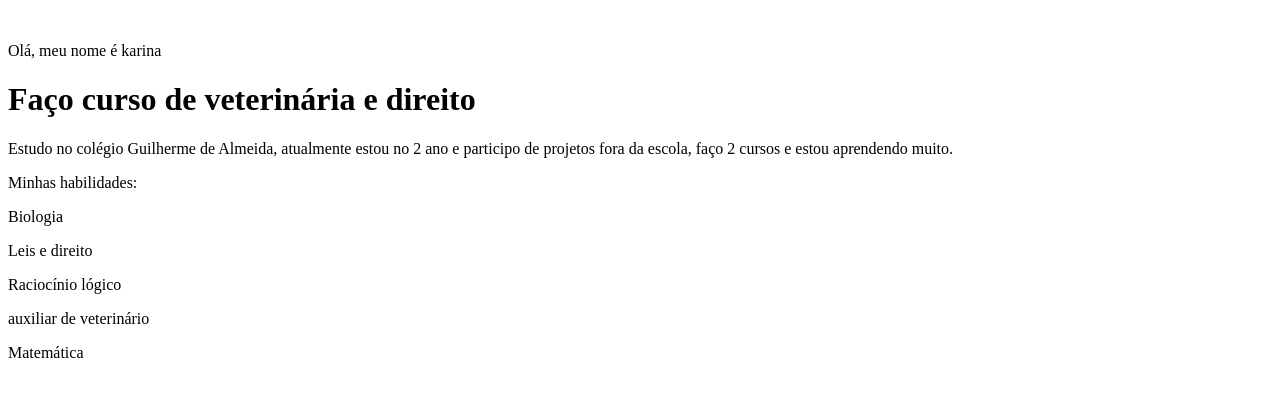
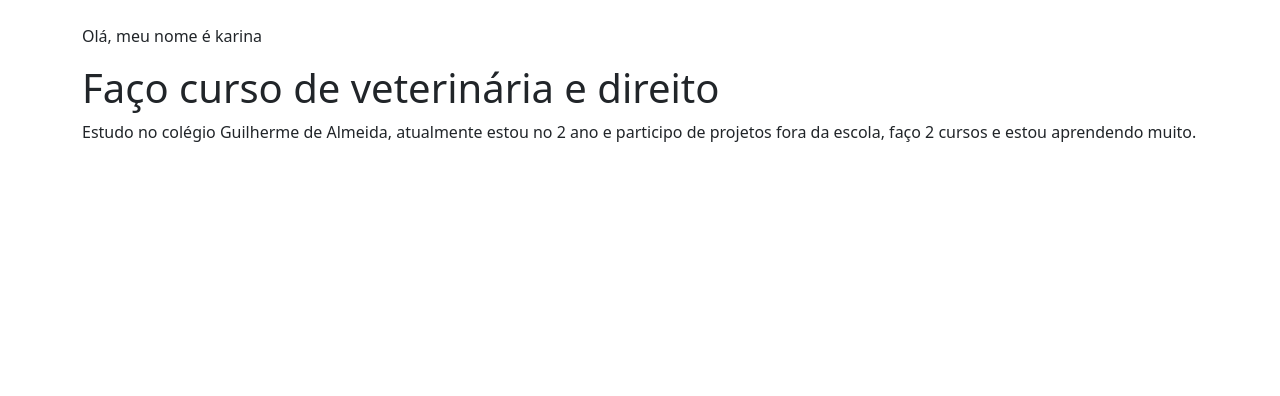
Before and after one commit to karinafernandes07/portifolio, a plain HTML site: page index.html in a window 1280 px wide. Drawn offline with nearby package versions, Linux system fonts and the light colour scheme.

Commit message:
salvando

```diff
--- a/index.html
+++ b/index.html
@@ -4,6 +4,7 @@
     <meta charset="UTF-8">
     <meta name="viewport" content="width=device-width, initial-scale=1.0">
     <title>portifolio</title>
+    <link href="https://cdn.jsdelivr.net/npm/bootstrap@5.3.3/dist/css/bootstrap.min.css" rel="stylesheet" integrity="sha384-QWTKZyjpPEjISv5WaRU9OFeRpok6YctnYmDr5pNlyT2bRjXh0JMhjY6hW+ALEwIH"  crossorigin="anonymous"  />
 </head>
 <body>
 
@@ -13,14 +14,7 @@
     <p>Olá, meu nome é karina</p>
     <h1>Faço curso de veterinária e direito</h1>
     <p>Estudo no colégio Guilherme de Almeida, atualmente estou no 2 ano e participo de projetos fora da escola, faço 2 cursos e estou aprendendo muito.</p>
-    <p>Minhas habilidades:</p>
     <div>
-
-        <p>Biologia</p>
-        <p>Leis e direito</p>
-        <p>Raciocínio lógico</p>
-        <p>auxiliar de veterinário</p>
-        <p>Matemática</p>
     </div>
     </header>
 </body>
```
